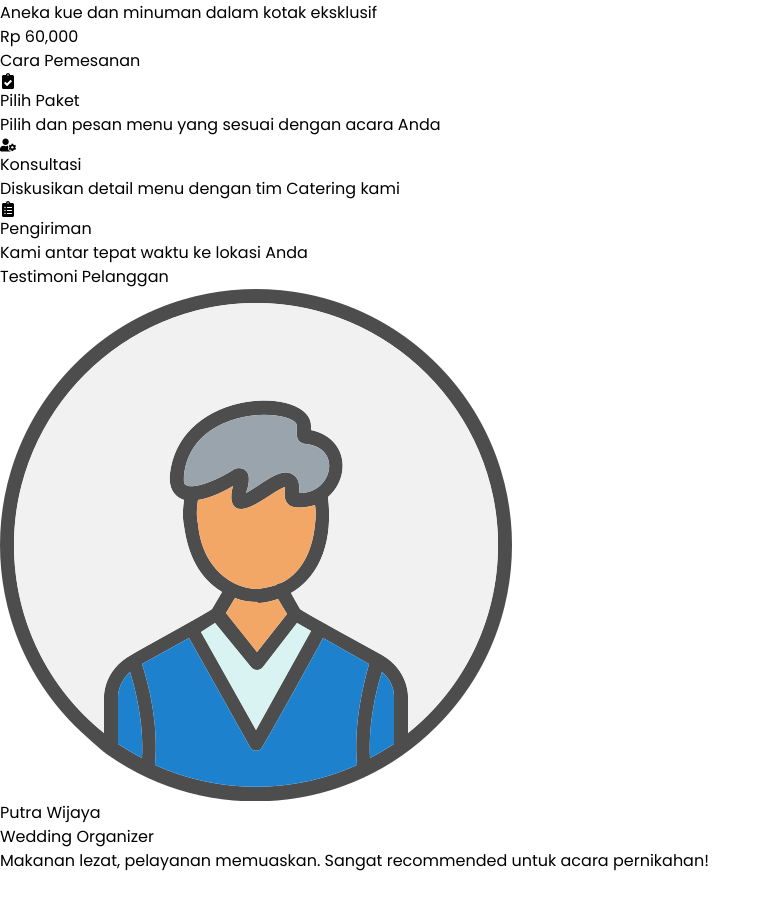
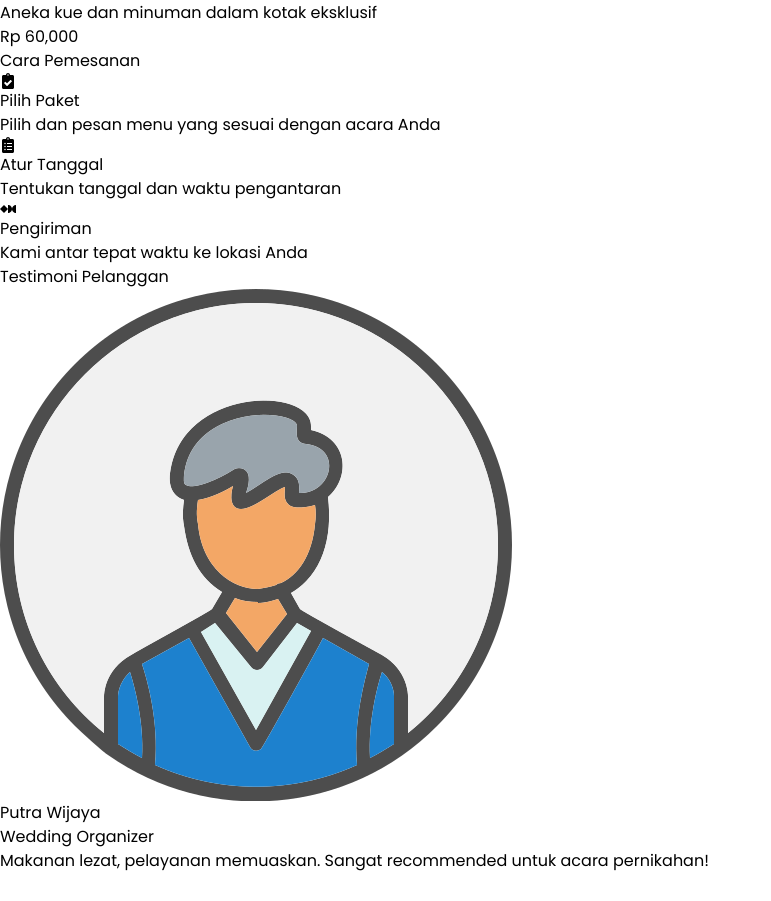
Before and after one commit to rizallfrm/Web-Catering-FE, a React (Vite) app: page / in a window 1280 px wide. Shown: the part 2200-3101 px from the top of the page, without its empty margins (0-771 px from the left). Built offline with nearby package versions, Linux system fonts and the light colour scheme.

Commit message:
update: modify OrderProcess.jsx

```diff
--- a/src/components/Fragments/OrderProcess.jsx
+++ b/src/components/Fragments/OrderProcess.jsx
@@ -1,4 +1,5 @@
-import { FaClipboardCheck, FaUserCog, FaClipboardList } from 'react-icons/fa';
+import { FaClipboardCheck, FaUserCog, FaClipboardList, FaSearch } from 'react-icons/fa';
+import { Fa42Group } from 'react-icons/fa6';
 
 const OrderProcess = () => {
   const steps = [
@@ -10,13 +11,13 @@ const OrderProcess = () => {
     },
     {
       id: 2,
-      icon: <FaUserCog className="w-8 h-8"/>,
-      title: 'Konsultasi',
-      description: 'Diskusikan detail menu dengan tim Catering kami'
+      icon: <FaClipboardList className="w-8 h-8"/>,
+      title: 'Atur Tanggal',
+      description: 'Tentukan tanggal dan waktu pengantaran'
     },
     {
       id: 3,
-      icon: <FaClipboardList className="w-8 h-8"/>,
+      icon: <Fa42Group className="w-8 h-8"/>,
       title: 'Pengiriman',
       description: 'Kami antar tepat waktu ke lokasi Anda'
     }
```
